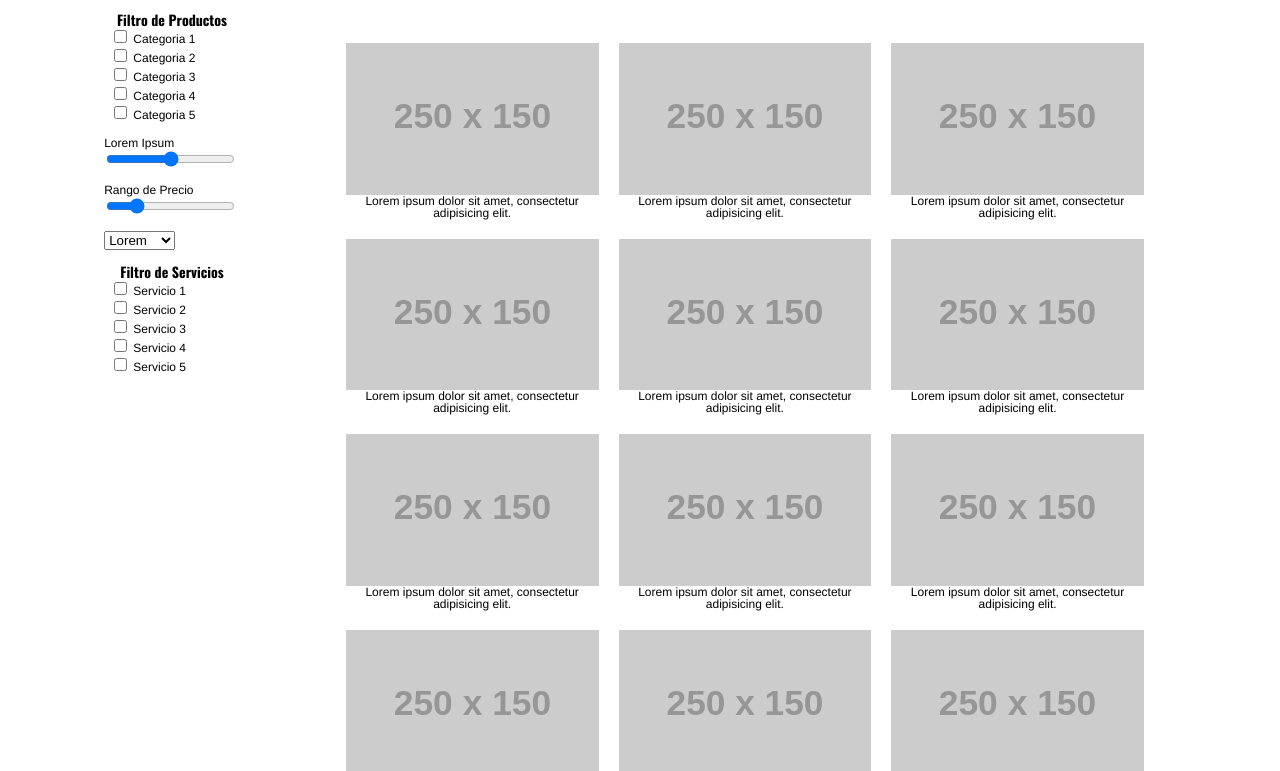
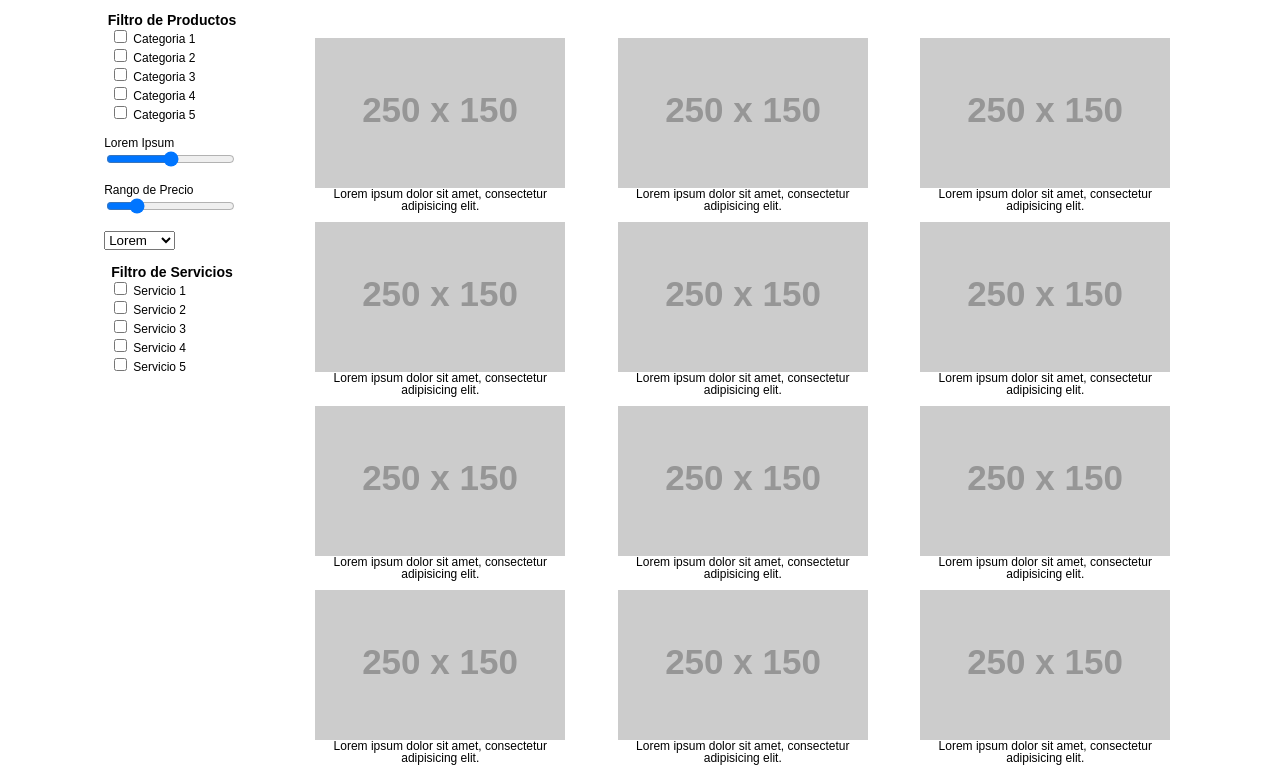
Before and after one commit to Alain024/productosHTML, a plain HTML site: page productos.html in a window 1280 px wide. Shown: the part 87-858 px from the top of the page. Drawn offline with nearby package versions, Linux system fonts and the light colour scheme; placeholder pictures from the web are drawn by us.

Commit message:
Index y Estilos finales

```diff
--- a/css/productos.css
+++ b/css/productos.css
@@ -59,15 +59,18 @@ section.productContainer {
 
 .item {
   float: left;
-  width: 30%;
-  margin: 10px;
+  width: 25%;
+  margin: 5px;
   text-align: center;
 }
 
 .item img {
   display: block;
   margin: 0 auto;
-  width: 100%;
+}
+
+.item p {
+  margin: 0 21px;
 }
 
 .pagination {
@@ -98,7 +101,3 @@ section.productContainer {
   width: 58%;
   margin: 15px auto;
 }
-
-.productosContainer {
-  width: 90%;
-}
--- a/productos.html
+++ b/productos.html
@@ -8,10 +8,6 @@
   <link rel="stylesheet" href="css/estilos.css">
   <link rel="stylesheet" href="css/productos.css">
   <link rel="stylesheet" href="css/style_popup.css">
-  <link href="https://fonts.googleapis.com/css?family=Arimo:400,400i,700,700i|Oswald:200,300,400,500,600,700" rel="stylesheet">
-  <script src="js/modernizr.js"></script>
-
-
   <title>Productos</title>
 </head>
 <body class="clearfix">
@@ -37,11 +33,23 @@
           </li>
           <li><a href="#0" class="cd-popup-trigger" id="boton2">REGISTRAR</a></li>
 
+          <!--Script para boton -->
+
+          <script type="text/javascript">
+          $(document).ready(function() {
+            $("#boton2").click(function(event) {
+              $("#capa").load('form_registrar.html');
+            });
+          });
+          </script>
+
+          <!--Final de Script para boton -->
+
           <li><a href="#">INICIAR</a></li>
         </ul>
       </nav>
   </header>
-  <main class="container clearfix">
+  <main class="container">
     <aside class="productos">
       <h3>Filtro de Productos</h3>
       <ul>
@@ -109,7 +117,7 @@
       </ul>
     </aside>
     <section class="productContainer">
-      <div class="productosContainer container">
+      <div class="container">
         <div class="item">
           <img src="http://placehold.it/250x150">
           <p>Lorem ipsum dolor sit amet, consectetur adipisicing elit.</p>
```
Also changed, not shown: index.html (+2 -2 lines). Lines whose indentation alone changed are shown as unchanged.
